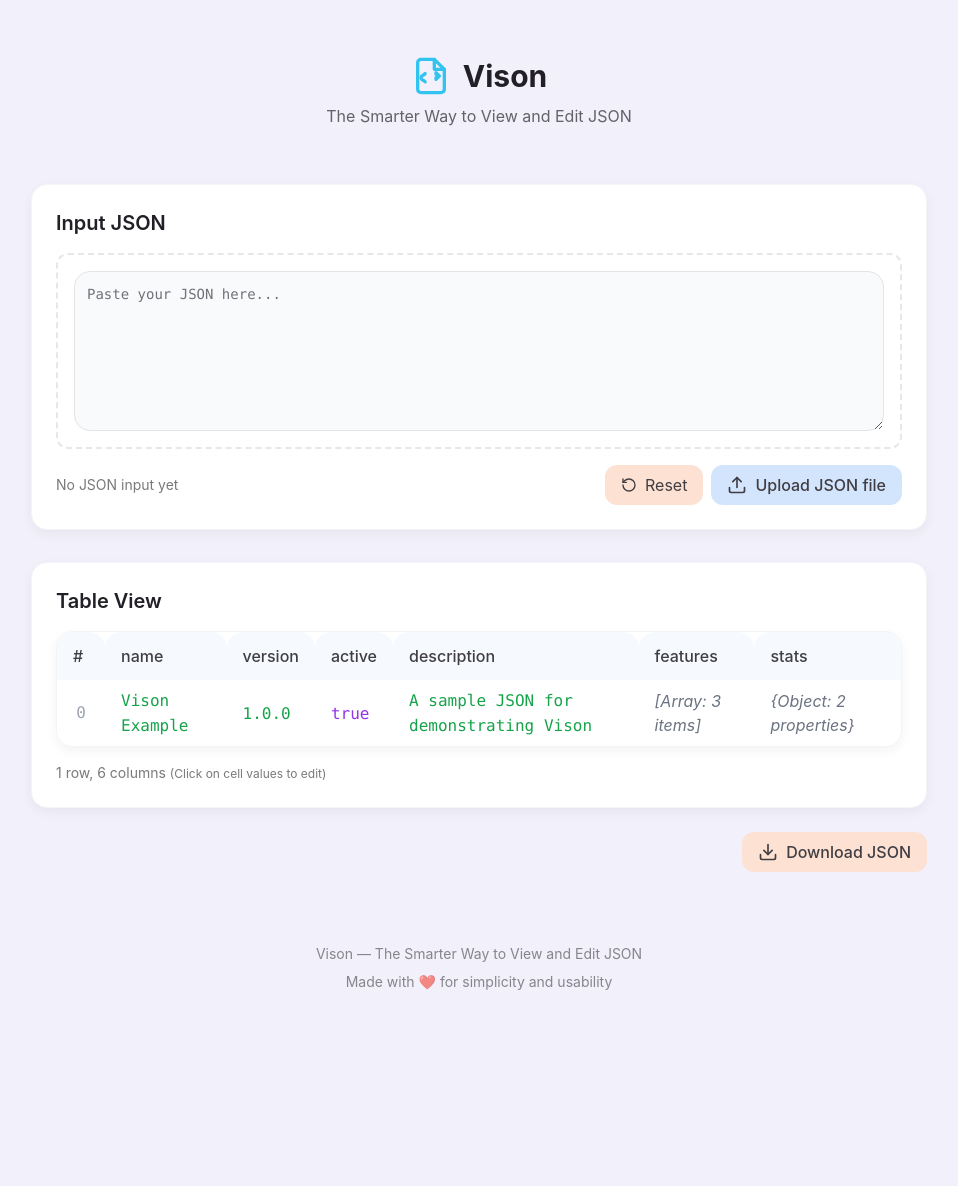
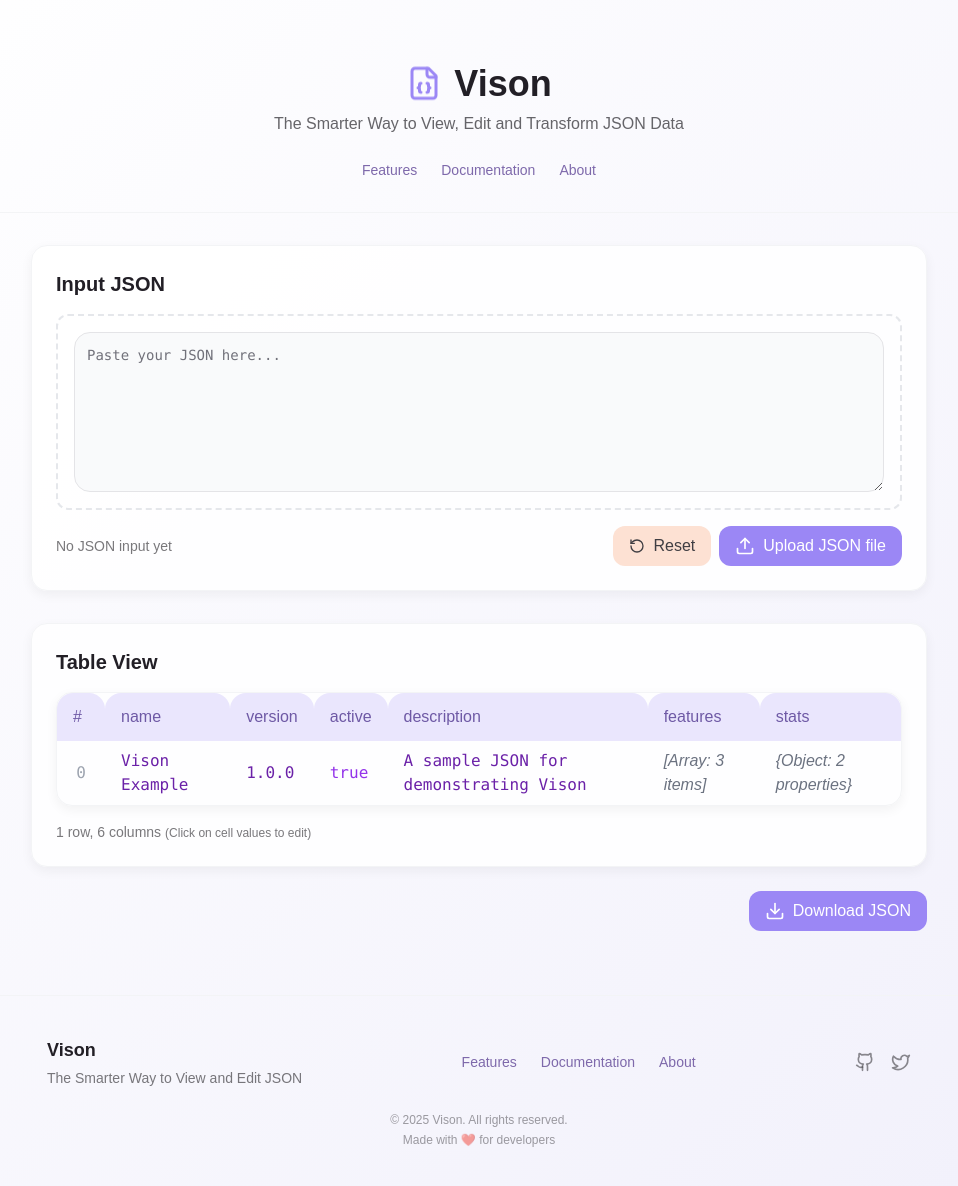
Before and after one commit to wazeerc/vison, a React (Vite) app: page / in a window 1280 px wide. Shown: the top 1186 px of the page, without its empty margins (161-1119 px from the left). Before the commit the page ends 1048 px from the top, so only its background shows below. Built offline with nearby package versions, Linux system fonts and the light colour scheme.

Commit message:
Refactor: Improve UI and add animations
- Changed table text color to dark purple.
- Improved shadows for a more fun UI.
- Added nicer fonts and replaced the file logo.
- Created a proper header and footer.
- Added subtle animations and micro-interactions.

```diff
--- a/src/components/Footer.tsx
+++ b/src/components/Footer.tsx
@@ -1,11 +1,40 @@
 
 import React from 'react';
+import { Github, Twitter } from 'lucide-react';
 
 const Footer: React.FC = () => {
   return (
-    <footer className="py-6 mt-12 text-center text-vison-charcoal/60 text-sm">
-      <p>Vison — The Smarter Way to View and Edit JSON</p>
-      <p className="mt-2">Made with ❤️ for simplicity and usability</p>
+    <footer className="py-10 mt-16 border-t border-gray-100 animate-fade-in">
+      <div className="max-w-4xl mx-auto px-4">
+        <div className="flex flex-col md:flex-row justify-between items-center gap-6">
+          <div className="text-center md:text-left">
+            <h3 className="text-lg font-semibold text-vison-dark-charcoal font-montserrat">Vison</h3>
+            <p className="mt-1 text-sm text-vison-charcoal/70">
+              The Smarter Way to View and Edit JSON
+            </p>
+          </div>
+
+          <div className="flex gap-6 text-sm">
+            <a href="#features" className="text-vison-purple-dark hover:text-vison-purple transition-colors">Features</a>
+            <a href="#docs" className="text-vison-purple-dark hover:text-vison-purple transition-colors">Documentation</a>
+            <a href="#about" className="text-vison-purple-dark hover:text-vison-purple transition-colors">About</a>
+          </div>
+
+          <div className="flex gap-4">
+            <a href="#" className="text-vison-charcoal/60 hover:text-vison-purple transition-colors">
+              <Github size={20} />
+            </a>
+            <a href="#" className="text-vison-charcoal/60 hover:text-vison-purple transition-colors">
+              <Twitter size={20} />
+            </a>
+          </div>
+        </div>
+
+        <div className="mt-6 text-center text-xs text-vison-charcoal/50">
+          <p>&copy; {new Date().getFullYear()} Vison. All rights reserved.</p>
+          <p className="mt-1">Made with ❤️ for developers</p>
+        </div>
+      </div>
     </footer>
   );
 };
--- a/src/components/Header.tsx
+++ b/src/components/Header.tsx
@@ -1,17 +1,26 @@
 
 import React from 'react';
-import { JsonIcon } from './HandDrawnIcons';
+import { FileJson } from 'lucide-react';
 
 const Header: React.FC = () => {
   return (
-    <header className="py-6 mb-8 animate-fade-in">
-      <div className="flex items-center justify-center gap-3">
-        <JsonIcon className="w-10 h-10 text-vison-blue-dark" />
-        <h1 className="text-3xl font-bold text-vison-dark-charcoal">Vison</h1>
+    <header className="py-8 mb-8 border-b border-gray-100 animate-fade-in">
+      <div className="flex items-center justify-center gap-3 mb-2">
+        <div className="relative">
+          <FileJson size={36} className="text-vison-purple animate-float" />
+          <div className="absolute inset-0 bg-vison-purple/10 rounded-full blur-xl -z-10"></div>
+        </div>
+        <h1 className="text-4xl font-bold text-vison-dark-charcoal font-montserrat">Vison</h1>
       </div>
-      <p className="mt-2 text-center text-vison-charcoal/80">
-        The Smarter Way to View and Edit JSON
+      <p className="mt-2 text-center text-vison-charcoal/80 max-w-md mx-auto">
+        The Smarter Way to View, Edit and Transform JSON Data
       </p>
+
+      <div className="max-w-xl mx-auto mt-6 flex justify-center gap-6 text-sm">
+        <a href="#features" className="text-vison-purple-dark hover:text-vison-purple transition-colors">Features</a>
+        <a href="#docs" className="text-vison-purple-dark hover:text-vison-purple transition-colors">Documentation</a>
+        <a href="#about" className="text-vison-purple-dark hover:text-vison-purple transition-colors">About</a>
+      </div>
     </header>
   );
 };
--- a/src/components/JsonInput.tsx
+++ b/src/components/JsonInput.tsx
@@ -100,19 +100,19 @@ const JsonInput: React.FC<JsonInputProps> = ({ onJsonChange }) => {
   };
 
   return (
-    <div className="mb-8 vison-card animate-fade-in">
+    <div className="mb-8 vison-card animate-fade-in hover:shadow-purple-lg transition-all duration-300">
       <h2 className="mb-4 text-xl font-semibold text-vison-dark-charcoal">Input JSON</h2>
 
       <div
         className={`p-4 mb-4 border-2 border-dashed rounded-xl transition-colors ${
-          isDragging ? 'bg-vison-blue/20 border-vison-blue-dark' : 'border-gray-200 hover:border-vison-blue'
+          isDragging ? 'bg-vison-purple/20 border-vison-purple-dark' : 'border-gray-200 hover:border-vison-purple'
         }`}
         onDragOver={handleDragOver}
         onDragLeave={handleDragLeave}
         onDrop={handleDrop}
       >
         <Textarea
-          className="w-full min-h-[160px] max-h-[400px] p-3 text-sm font-mono bg-gray-50 rounded-lg focus:outline-none focus:ring-2 focus:ring-vison-blue focus:bg-white"
+          className="w-full min-h-[160px] max-h-[400px] p-3 text-sm font-mono bg-gray-50 rounded-lg focus:outline-none focus:ring-2 focus:ring-vison-purple focus:bg-white transition-all duration-200"
           placeholder="Paste your JSON here..."
           value={jsonText}
           onChange={handleTextChange}
@@ -127,7 +127,7 @@ const JsonInput: React.FC<JsonInputProps> = ({ onJsonChange }) => {
         <div className="flex gap-2">
           <button
             onClick={handleReset}
-            className="flex items-center gap-2 px-4 py-2 text-vison-charcoal bg-vison-peach rounded-xl hover:bg-vison-peach-dark transition-colors"
+            className="flex items-center gap-2 px-4 py-2 text-vison-charcoal bg-vison-peach rounded-xl hover:bg-vison-peach-dark transition-colors hover:shadow-soft active:scale-[0.98]"
             title="Reset"
           >
             <RotateCcw className="w-4 h-4" />
@@ -143,7 +143,7 @@ const JsonInput: React.FC<JsonInputProps> = ({ onJsonChange }) => {
           />
           <button
             onClick={triggerFileInput}
-            className="flex items-center gap-2 vison-btn"
+            className="flex items-center gap-2 px-4 py-2 rounded-xl bg-vison-purple text-white font-medium transition-all hover:bg-vison-purple-dark hover:shadow-purple active:scale-[0.98]"
           >
             <UploadIcon className="w-5 h-5" />
             Upload JSON file
--- a/src/components/JsonTable.tsx
+++ b/src/components/JsonTable.tsx
@@ -62,7 +62,7 @@ const JsonTable: React.FC<JsonTableProps> = ({ jsonData, isArray, onDataChange }
 
   if (!jsonData || flattenedData.length === 0) {
     return (
-      <div className="vison-card text-center p-8 animate-fade-in">
+      <div className="vison-card text-center p-8 animate-fade-in hover:shadow-soft-lg transition-all duration-300">
         <TableViewIcon className="mx-auto w-12 h-12 text-gray-300 mb-3" />
         <p className="text-vison-charcoal/70">
           Enter valid JSON to see the table view
@@ -72,7 +72,7 @@ const JsonTable: React.FC<JsonTableProps> = ({ jsonData, isArray, onDataChange }
   }
 
   return (
-    <div className="vison-card animate-fade-in">
+    <div className="vison-card animate-fade-in hover:shadow-soft-lg transition-all duration-300">
       <h2 className="mb-4 text-xl font-semibold text-vison-dark-charcoal">Table View</h2>
 
       <div className="vison-table-container overflow-auto max-h-[500px]">
@@ -90,7 +90,7 @@ const JsonTable: React.FC<JsonTableProps> = ({ jsonData, isArray, onDataChange }
           </thead>
           <tbody>
             {flattenedData.map((item, rowIndex) => (
-              <tr key={rowIndex} className="hover:bg-gray-50">
+              <tr key={rowIndex} className="hover:bg-gray-50 transition-colors duration-150">
                 <td className="text-center text-gray-400 font-mono">{rowIndex}</td>
 
                 {keys.map((key) => {
@@ -102,7 +102,7 @@ const JsonTable: React.FC<JsonTableProps> = ({ jsonData, isArray, onDataChange }
                   return (
                     <td
                       key={`${rowIndex}-${key}`}
-                      className={`${canEdit ? 'cursor-pointer hover:bg-vison-blue/10' : ''}`}
+                      className={`${canEdit ? 'cursor-pointer hover:bg-vison-blue/10' : ''} transition-colors duration-150`}
                       onClick={() => handleCellClick(rowIndex, key, value)}
                     >
                       {isEditing ? (
@@ -154,7 +154,7 @@ const CellContent: React.FC<{ value: any }> = ({ value }) => {
   }
 
   if (typeof value === 'string') {
-    return <span className="text-green-600 font-mono">{value}</span>;
+    return <span className="text-purple-800 font-mono">{value}</span>;
   }
 
   if (Array.isArray(value)) {
--- a/src/index.css
+++ b/src/index.css
@@ -3,7 +3,7 @@
 @tailwind components;
 @tailwind utilities;
 
-@import url('https://fonts.googleapis.com/css2?family=Inter:wght@300;400;500;600;700&display=swap');
+@import url('https://fonts.googleapis.com/css2?family=Inter:wght@300;400;500;600;700&family=Poppins:wght@400;500;600;700&family=Montserrat:wght@300;400;500;600;700&display=swap');
 
 @layer base {
   :root {
@@ -43,7 +43,11 @@
   }
 
   body {
-    @apply bg-vison-bg text-vison-charcoal font-inter antialiased;
+    @apply bg-vison-bg text-vison-charcoal font-poppins antialiased;
+  }
+
+  h1, h2, h3, h4, h5, h6 {
+    @apply font-montserrat;
   }
 
   .hand-drawn {
@@ -75,7 +79,7 @@
   }
 
   .vison-card {
-    @apply bg-white rounded-2xl p-6 shadow-soft border border-gray-100;
+    @apply bg-white/90 rounded-2xl p-6 shadow-soft border border-gray-100 transition-all hover:shadow-purple;
   }
 
   .vison-input {
@@ -88,11 +92,11 @@
   }
 
   .vison-table th {
-    @apply text-left py-3 px-4 bg-vison-blue bg-opacity-20 text-vison-charcoal font-medium rounded-t-lg;
+    @apply text-left py-3 px-4 bg-vison-purple/20 text-vison-purple-darker font-medium rounded-t-lg;
   }
 
   .vison-table td {
-    @apply py-2 px-4 border-b border-gray-100;
+    @apply py-2 px-4 border-b border-gray-100 transition-colors duration-150;
   }
 
   .vison-table tr:last-child td {
@@ -100,6 +104,6 @@
   }
 
   .vison-table-container {
-    @apply rounded-2xl border border-gray-100 overflow-hidden shadow-soft;
+    @apply rounded-2xl border border-gray-100 overflow-hidden shadow-soft transition-all hover:shadow-purple;
   }
 }
--- a/src/pages/Index.tsx
+++ b/src/pages/Index.tsx
@@ -87,7 +87,8 @@ const Index: React.FC = () => {
   }, []);
 
   return (
-    <div className="container min-h-screen px-4 py-8 mx-auto">
+    <div className="min-h-screen bg-gradient-to-br from-white to-vison-bg">
+      <div className="container px-4 py-8 mx-auto">
         <Header />
 
         <main className="max-w-4xl mx-auto">
@@ -100,10 +101,10 @@ const Index: React.FC = () => {
           />
 
           {parsedData && (
-          <div className="flex justify-end mt-6">
+            <div className="flex justify-end mt-6 animate-fade-in">
               <button
                 onClick={handleDownload}
-              className="flex items-center gap-2 vison-btn-secondary"
+                className="flex items-center gap-2 px-4 py-2 rounded-xl bg-vison-purple text-white font-medium transition-all hover:bg-vison-purple-dark hover:shadow-purple active:scale-[0.98]"
               >
                 <DownloadIcon className="w-5 h-5" />
                 Download JSON
@@ -114,6 +115,7 @@ const Index: React.FC = () => {
 
         <Footer />
       </div>
+    </div>
   );
 };
 
--- a/tailwind.config.ts
+++ b/tailwind.config.ts
@@ -21,6 +21,8 @@ export default {
 		extend: {
 			fontFamily: {
 				'inter': ['Inter', 'sans-serif'],
+				'poppins': ['Poppins', 'sans-serif'],
+				'montserrat': ['Montserrat', 'sans-serif'],
 			},
 			colors: {
 				border: 'hsl(var(--border))',
@@ -64,6 +66,9 @@ export default {
 					bg: '#F1F0FB',
 					charcoal: '#403E43',
 					'dark-charcoal': '#221F26',
+					purple: '#9b87f5',
+					'purple-dark': '#7E69AB',
+					'purple-darker': '#6E59A5',
 				}
 			},
 			borderRadius: {
@@ -83,16 +88,34 @@ export default {
 				'fade-in': {
 					'0%': { opacity: '0', transform: 'translateY(10px)' },
 					'100%': { opacity: '1', transform: 'translateY(0)' }
+				},
+				'slide-in': {
+					'0%': { opacity: '0', transform: 'translateX(-10px)' },
+					'100%': { opacity: '1', transform: 'translateX(0)' }
+				},
+				'pulse-gentle': {
+					'0%, 100%': { transform: 'scale(1)' },
+					'50%': { transform: 'scale(1.03)' },
+				},
+				'float': {
+					'0%, 100%': { transform: 'translateY(0)' },
+					'50%': { transform: 'translateY(-5px)' },
 				}
 			},
 			animation: {
 				'accordion-down': 'accordion-down 0.2s ease-out',
 				'accordion-up': 'accordion-up 0.2s ease-out',
-				'fade-in': 'fade-in 0.5s ease-out'
+				'fade-in': 'fade-in 0.5s ease-out',
+				'slide-in': 'slide-in 0.3s ease-out',
+				'pulse-gentle': 'pulse-gentle 3s ease-in-out infinite',
+				'float': 'float 3s ease-in-out infinite',
 			},
 			boxShadow: {
 				'soft': '0 4px 12px rgba(0, 0, 0, 0.05)',
 				'soft-lg': '0 8px 24px rgba(0, 0, 0, 0.08)',
+				'purple': '0 4px 14px rgba(155, 135, 245, 0.2)',
+				'purple-lg': '0 8px 28px rgba(155, 135, 245, 0.25)',
+				'glow': '0 0 15px rgba(155, 135, 245, 0.5)',
 			}
 		}
 	},
```
Lines whose indentation alone changed are shown as unchanged.
